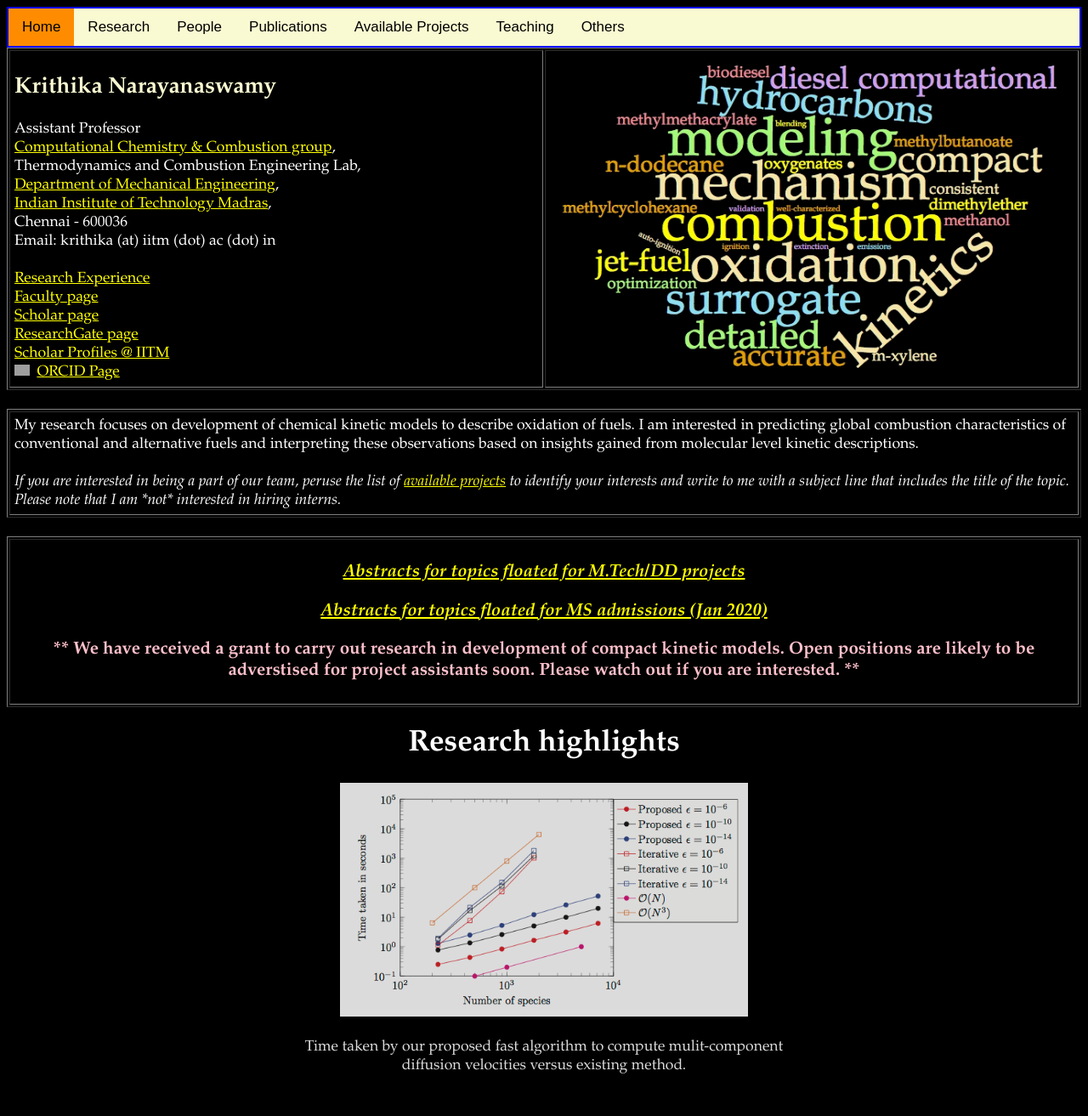
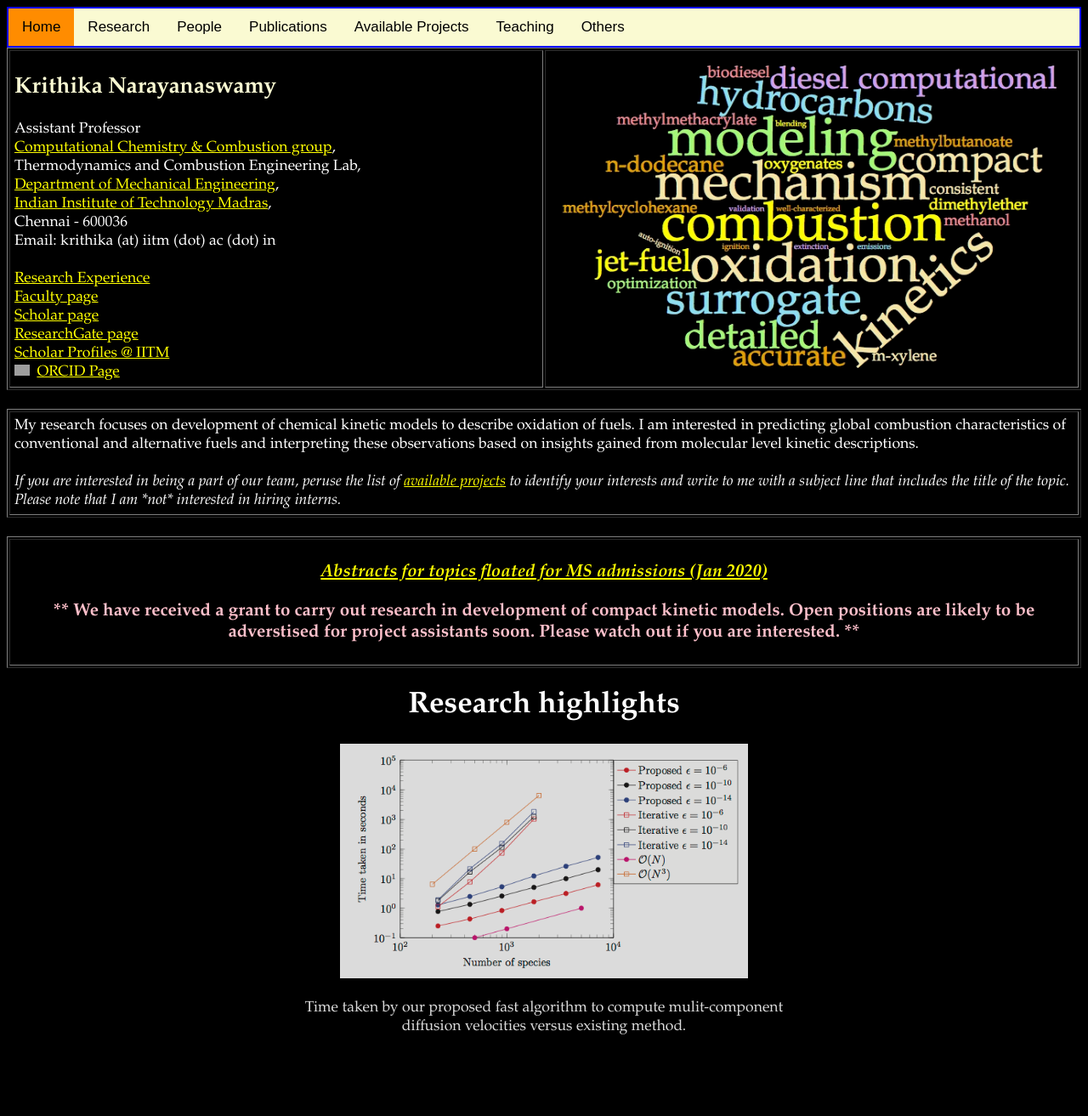
Before and after one commit to krithikasivaram/krithikasivaram.github.io, a Jekyll site: the page index.html, which Jekyll copies as it is, in a window 1280 px wide. Shown: the whole page at 85% size. Built offline with Jekyll 4.4.1, drawn with Linux system fonts in a browser that asks for light colours; nearby versions of some CDN libraries; after the commit the page ends 1267 px from its top, so only the background shows below that; part of the change alters nothing that is shown; grey boxes are pictures that could not be loaded.

```diff
--- a/index.html
+++ b/index.html
@@ -406,7 +406,7 @@ I am currently working with <a href="http://pepiot.mae.cornell.edu" target="_bla
 <table border="1" cellspacing="2" cellpadding="5" width="100%">
 <tr>
 	<td width="100%">
-<center><h3><a href="#" onclick="openCity(event, 'Available_Projects')">  <center><i>Abstracts for topics floated for M.Tech/DD projects</i></center></a></h3> </center>
+<!-- ><center><h3><a href="#" onclick="openCity(event, 'Available_Projects')">  <center><i>Abstracts for topics floated for M.Tech/DD projects</i></center></a></h3> </center> -->
 <center><h3><a href="project_writeup/MS_PhD_Jan_2020.html" target="_blank"><center><i>Abstracts for topics floated for MS admissions (Jan 2020)</i></center></a></h3> </center>
 <center><h3>** We have received a grant to carry out research in development of compact kinetic models. Open positions are likely to be adverstised for project assistants soon. Please watch out if you are interested. ** </h3> </center>
 <!-- <center><h2> <a href="#" onclick="openCity(event, 'Available_Projects')"><i>Possible M. Tech/DD projects 2019</i></center></a></h2> -->
@@ -482,14 +482,20 @@ I am currently working with <a href="http://pepiot.mae.cornell.edu" target="_bla
 <!-- <h4>Click each item for more details</h4> -->
 Our research focuses on development of chemical kinetic models to describe oxidation of fuels. I am interested in predicting global combustion characteristics of conventional and alternative fuels and interpreting these observations based on insights gained from molecular level kinetic descriptions.
 
-<br><br>In the recent times, my team has been studying kinetics of oxygenated fuels, which being renewable and resulting in reduced emissions, are immediately relevant to the country's energy needs. In addition, we have also recently explored ideas to generate compact reaction mechanisms and optimize kinetic schemes.
-Our research work falls under the broad headers listed below:
+<br><br>In the recent times, my team has been studying kinetics of oxygenated fuels, which being renewable and resulting in reduced emissions, are immediately relevant to the country's energy needs. In addition, we are also recently explored ideas to generate compact reaction mechanisms and optimize kinetic schemes. A brief tour of our research activities is provided below. The <a href="#funds">funding agencies</a> that support our research are gratefully acknowledged.
+
 <!-- Some work carried out by our alumni are showcased <a href="#" onclick="openCity(event, 'Alumni')">here</a>. -->
 
 <!--</br> </br> <i>If you are interested in being a part of our team, peruse the list of <a href="#" onclick="openCity(event, 'Available_Projects')"> available projects</a> to identify your interests and write to me with a subject line that includes the title of the topic. Please note that I am *not* interested in hiring interns.</i> -->
 
 
 </tr>
+</table>
+
+<table border="1" cellspacing="1" cellpadding="5" width="100%">
+
+<tr>
+<p class=small>Glimpse of our Research work</p>
 
 <tr>
 <td>
@@ -848,12 +854,12 @@ Ignition delay has an important role in combustion. Ignition delay is affected b
 <td>
 <h2 id="funds">Funding sources</h2>
 <ul>
-<li> New Faculty Initiation Grant, Project No. MEE/15-16/845/NFIG: September 2015--2017
-<li> Exploratory Research Project, May 2016--2017
+<li> Core Research Grant, awarded by SERB, DST, Project No. -- : December 2019--2022
+<li> New Faculty Seed Grant, IIT Madras, Project No. MEE/15-16/845/NFSG: November 2017--2020
+<li> InnoINDIGO BiofCFD project awarded by DST: November 2017--2020
 <li> Indo-Russian project awarded by DST under Grant No. 16-49-02017: October 2016--2019
-<li> InnoINDIGO BiofCFD project awarded by DST: November 2017--2020
-<li> New Faculty Seed Grant, Project No. MEE/15-16/845/NFSG: November 2017--2020
-<li> Core Research Grant, SERB, DST, Project No. -- : December 2019--2022
+<li> Exploratory Research Project, IIT Madras, May 2016--2017
+<li> New Faculty Initiation Grant, IIT Madras, Project No. MEE/15-16/845/NFIG: September 2015--2017
 </ul>
 </td>
 </tr>
```
